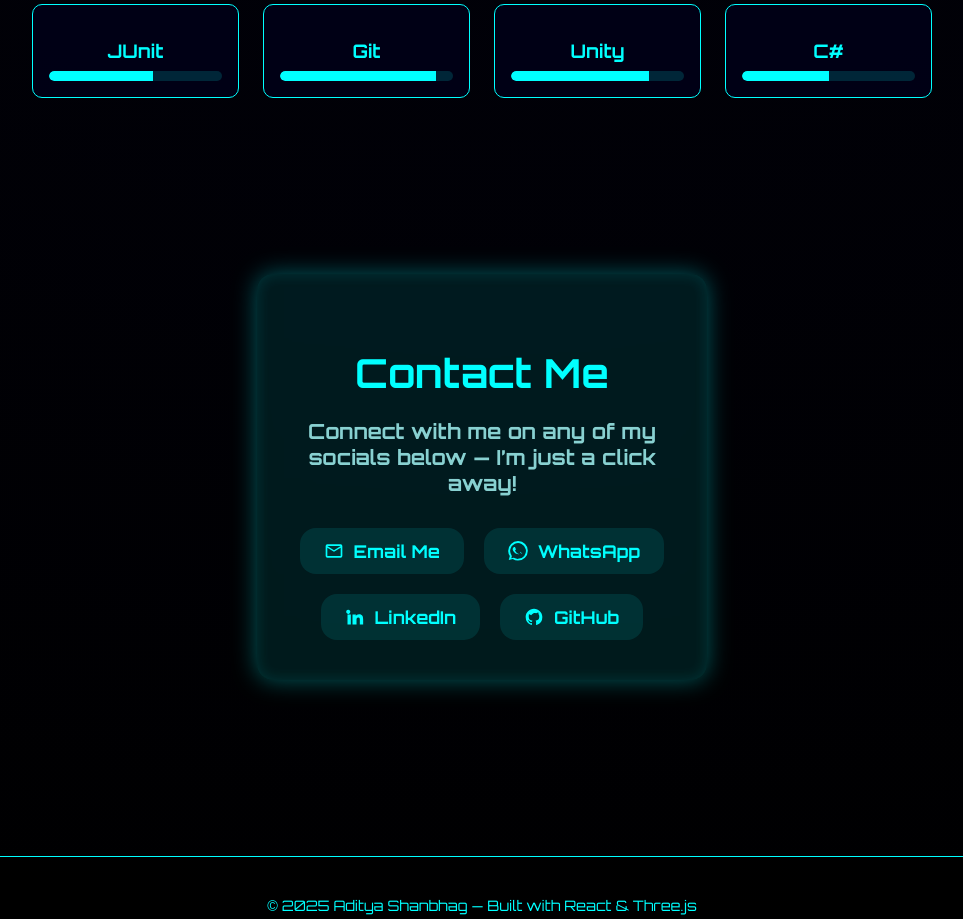
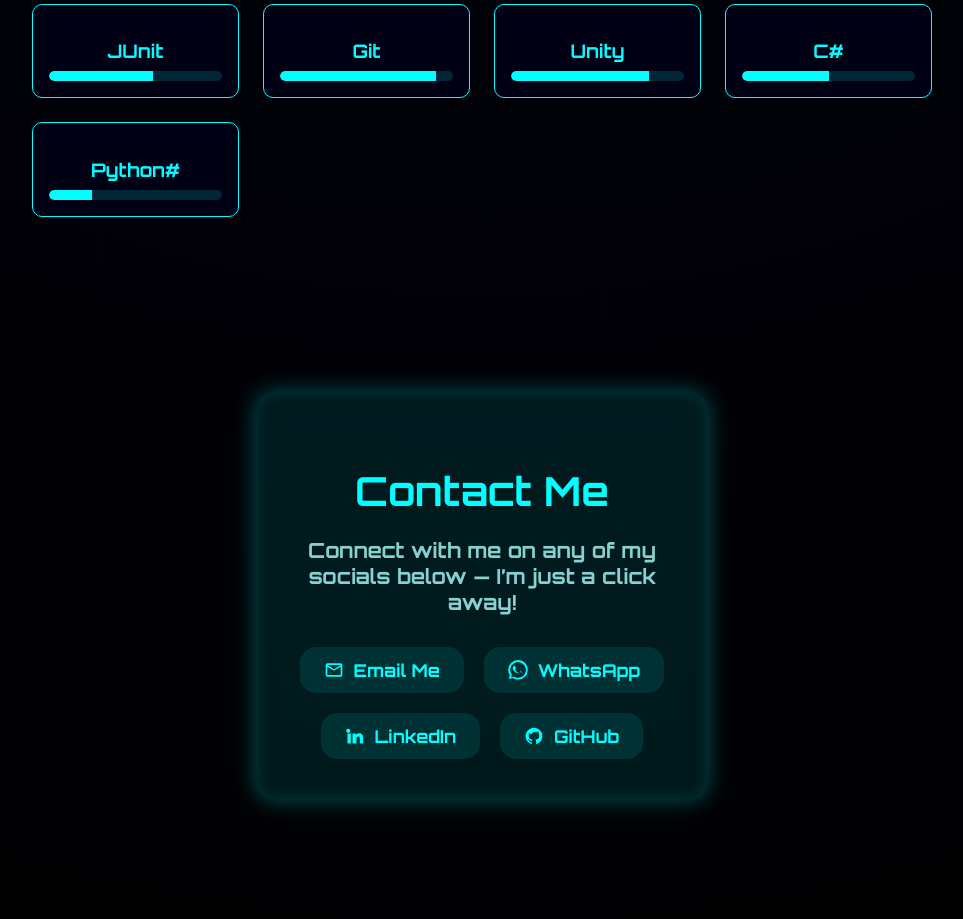
Before and after one commit to AdiShanbhag/portfolio, a React (Create React App) app: page / in a window 1280 px wide. Shown: the part 2920-3839 px from the top of the page, without its empty margins (158-1121 px from the left). Built offline with nearby package versions, Linux system fonts and the light colour scheme.

Commit message:
SKills updated

```diff
--- a/src/components/Skills/Skills.js
+++ b/src/components/Skills/Skills.js
@@ -9,6 +9,7 @@ const skills = [
   { name: "Git", level: 90 },
   { name: "Unity", level: 80 },
   { name: "C#", level: 50 },
+  { name: "Python#", level: 25 },
 ];
 
 export default function Skills() {
```
